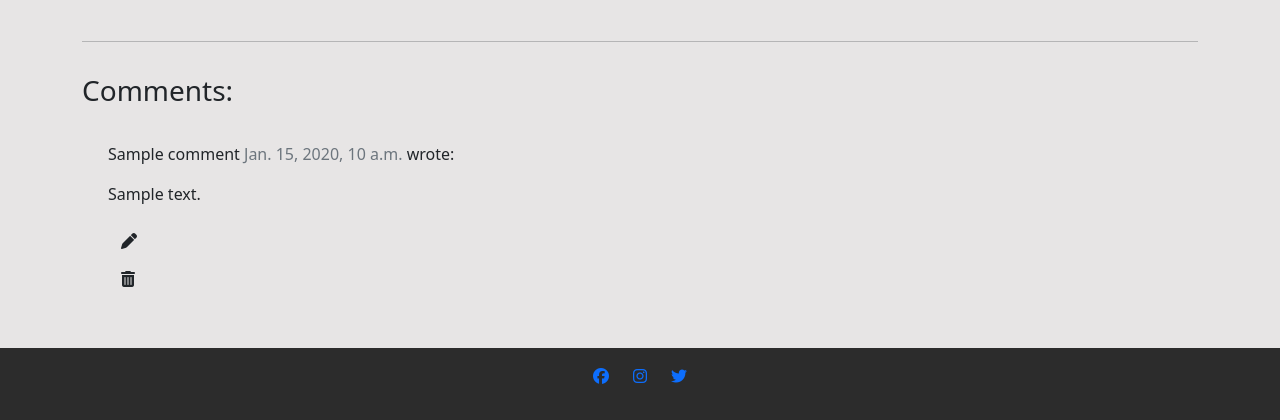
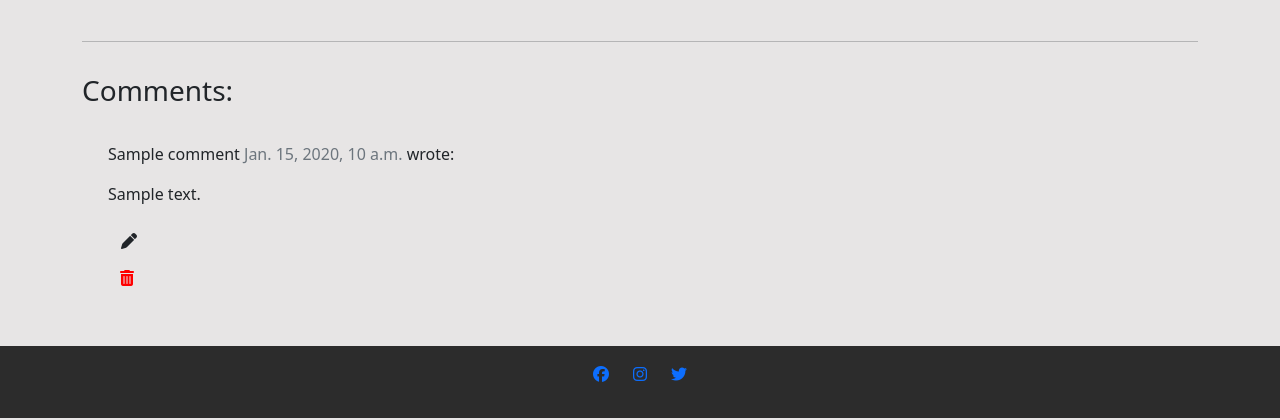
Before and after one commit to GeorgePh0/House-Blog, a Django app: a page that uses templates/base.html in a window 1280 px wide, with the pointer over the restyled element. Shown: the part 466-886 px from the top of the page. Run offline with Django 3.2, Linux system fonts and the light colour scheme; tables that the repository leaves empty hold one stand-in row (values such as "Sample post"); some libraries are stand-ins or nearby versions.

Commit message:
Add style to delete button

```diff
--- a/static/css/style.css
+++ b/static/css/style.css
@@ -131,3 +131,8 @@ body {
     background: transparent;
     border: none;
 }
+
+.btn-delete:hover {
+    color: #ff0000;
+    border: none;
+}
```
